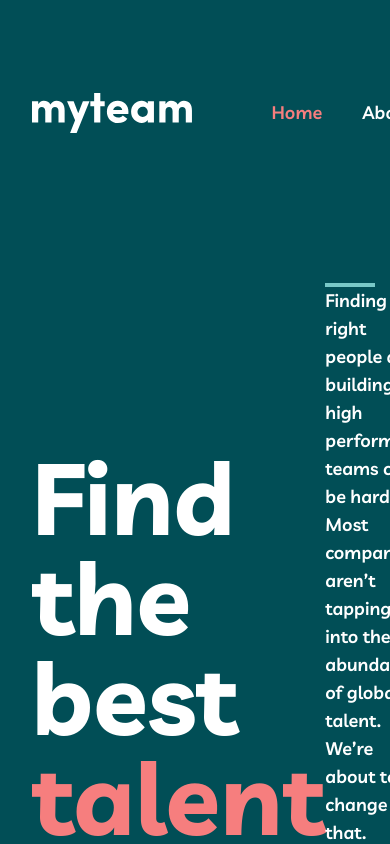
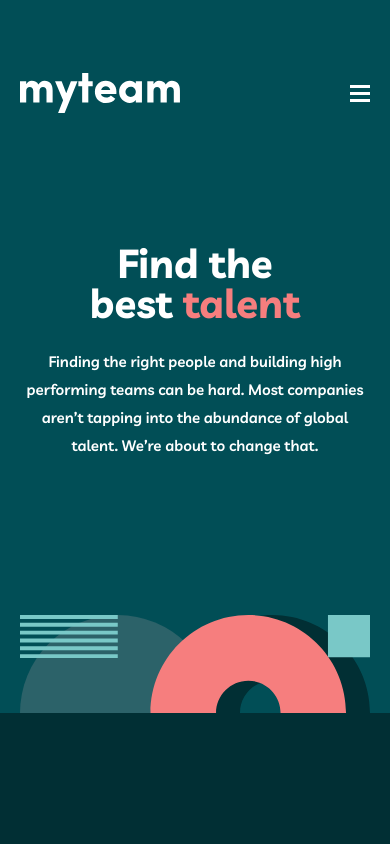
Before and after one commit to MorMarzan/myteam, a React (Vite) app: page / in a window 390 px wide. Shown: the top 844 px of the page. Built offline with nearby package versions, Linux system fonts and the light colour scheme.

Commit message:
Fix layout and add responsiveness to hero

```diff
--- a/src/assets/styles/basics/_base.scss
+++ b/src/assets/styles/basics/_base.scss
@@ -30,7 +30,17 @@ h6 {
 }
 
 h2 {
-    font-size: em(100px, 15px);
+    font-size: em(40px, 15px);
+
+    @include for-narrow-layout {
+        font-size: em(64px, 15px);
+        line-height: lh(56px, 64px);
+    }
+
+    @include for-normal-layout {
+        font-size: em(100px, 15px);
+        line-height: 1;
+    }
 }
 
 h3 {
@@ -44,8 +54,13 @@ h4 {
 
 h5,
 h6 {
-    font-size: em(18px, 15px);
-    line-height: lh(28px, 18px);
+    font-size: em(15px, 15px);
+    line-height: lh(28px, 15px);
+
+    @include for-normal-layout {
+        font-size: em(18px, 15px);
+        line-height: lh(28px, 18px);
+    }
 }
 
 h6 {
--- a/src/assets/styles/basics/_layout.scss
+++ b/src/assets/styles/basics/_layout.scss
@@ -25,9 +25,3 @@
             minmax(20px, 1fr) minmax(auto, $normal-breakpoint) minmax(20px, 1fr);
     }
 }
-
-// .card-grid {
-//     display: grid;
-//     grid-template-columns: repeat(auto-fill, minmax(300px, 1fr));
-//     grid-gap: 20px;
-// }
--- a/src/assets/styles/cmps/_app-header.scss
+++ b/src/assets/styles/cmps/_app-header.scss
@@ -5,8 +5,12 @@
     top: 0;
     transition: box-shadow 0.3s ease-in-out;
     transition: padding-block 0.5s ease;
-    position: relative;
+    z-index: 10;
 
+
+    .section-container {
+        position: relative;
+    }
 
     &.scrolled {
         box-shadow: 0 3px 5px #c4fffe38;
@@ -22,7 +26,7 @@
         margin-inline-start: auto;
         cursor: pointer;
 
-        @include for-narrow-layout {
+        @include for-normal-layout {
             display: none;
         }
     }
@@ -77,7 +81,7 @@
 
         }
 
-        @include for-narrow-layout {
+        @include for-normal-layout {
 
             width: 100%;
             align-items: center;
--- a/src/assets/styles/pages/_home-page.scss
+++ b/src/assets/styles/pages/_home-page.scss
@@ -4,36 +4,73 @@
     .hero {
         background-color: $clrPrimary1;
 
+
         .section-container {
             display: grid;
+            padding-block-start: 57px;
+            row-gap: 25px;
+            align-items: center;
+            width: 100%;
+            justify-content: center;
+            justify-items: center;
+            text-align: center;
+
+            @include for-narrow-layout {}
+
+            @include for-wide-layout {
                 grid-auto-flow: column;
                 align-items: end;
                 justify-content: space-between;
                 row-gap: 155px;
-            padding-block-start: 57px;
+                text-align: unset;
+
+            }
 
             .content {
-                grid-row: 1;
+                grid-row: 2;
                 position: relative;
                 display: grid;
+
+                @include for-narrow-layout {
+                    max-width: 445px;
+                }
+
+                @include for-wide-layout {
+                    grid-row: 1;
                     align-content: space-between;
                     height: 100%;
                     max-width: 445px;
 
+                }
+
                 .deco-line {
+                    @include for-wide-layout {
                         height: 4px;
                         width: 50px;
                         background-color: $clrSecondary2;
+
+                    }
                 }
 
             }
 
             .special-bg {
+                grid-row: 3;
+                grid-column: 1;
+                max-width: 360px;
+                padding-block-start: 130px;
+
+                @include for-wide-layout {
                     grid-row: 2;
                     grid-column: 2;
+                    max-width: unset;
+                    padding-block-start: unset;
                     padding-inline-start: 87px;
+
+                }
             }
 
+            @include for-wide-layout {
                 .title {
                     position: relative;
                 }
@@ -45,6 +82,7 @@
                     right: 100%;
                     top: 50%;
                     transform: translate(-40%, -50%);
+                }
 
             }
 
--- a/src/assets/styles/setup/_variables.scss
+++ b/src/assets/styles/setup/_variables.scss
@@ -14,6 +14,7 @@ $clrSecondary-2: #002529;
 $border-radius: 30px;
 
 // Breakpoints
-$mobile-breakpoint: 327px;
+// $mobile-breakpoint: 327px;
+$mobile-breakpoint: 460px;
 $narrow-breakpoint: 690px;
 $normal-breakpoint: 1110px;
```
Also changed, not shown: src/assets/styles/setup/_mixins.scss (+7 -1 lines). Lines whose indentation alone changed are shown as unchanged.
